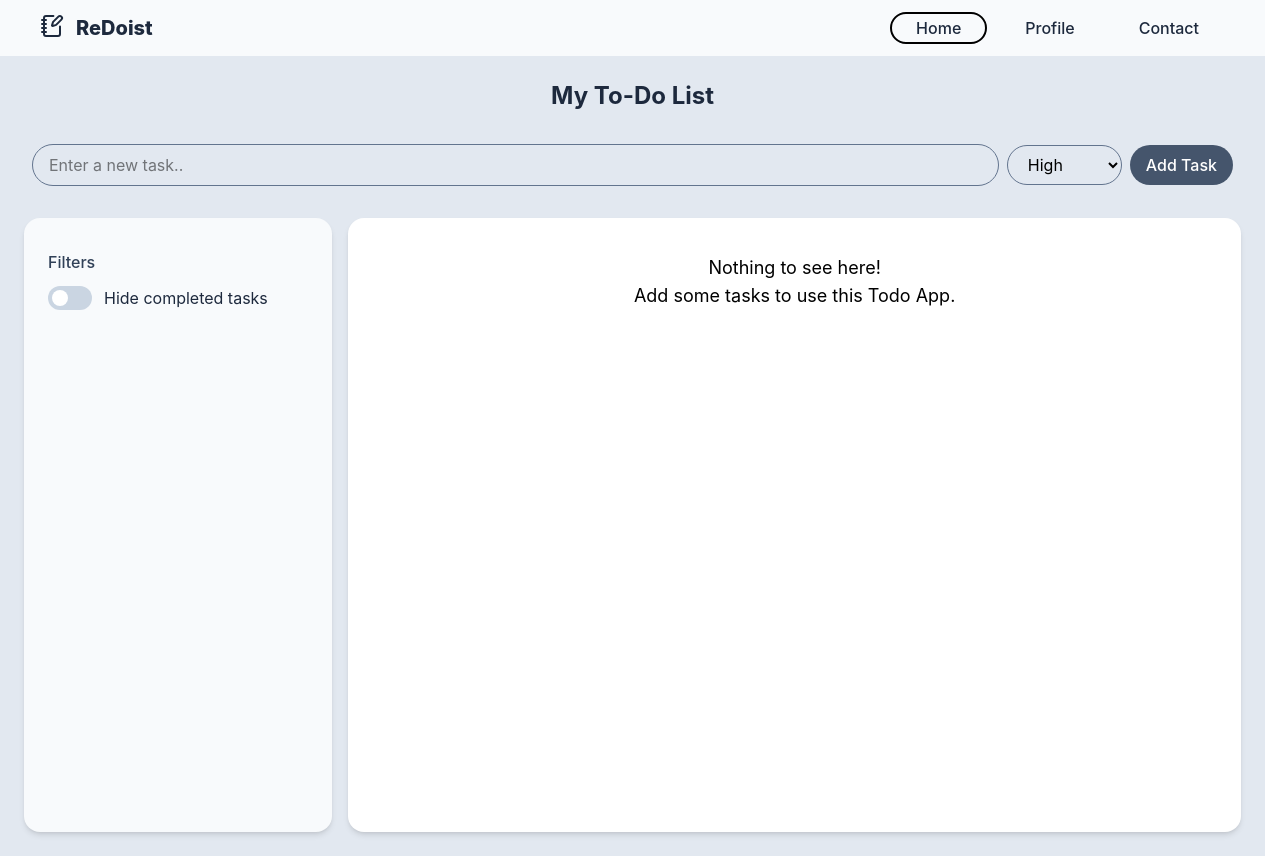
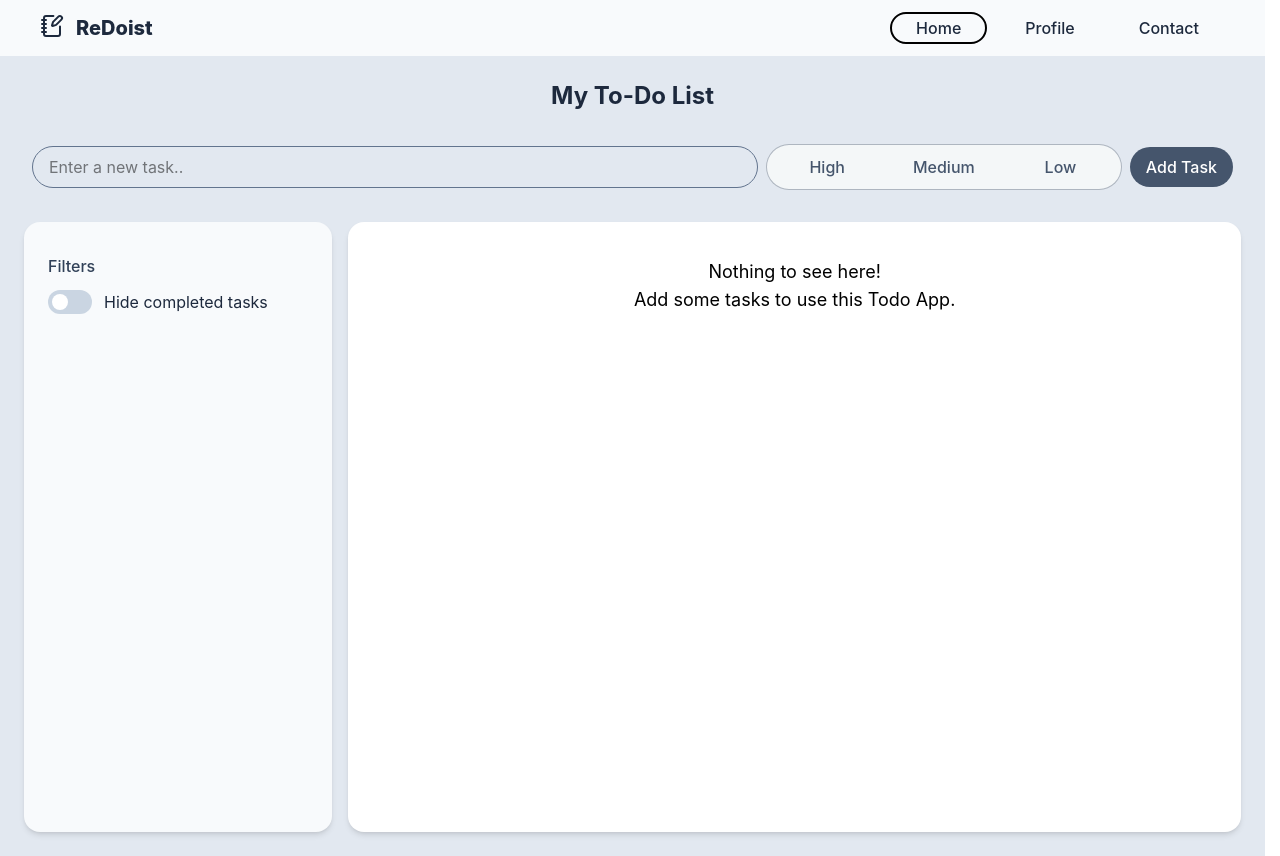
Before and after one commit to verinak/react-todo-app, a React (Vite) app: page /react-todo-app/home in a window 1280 px wide. Built offline with nearby package versions, Linux system fonts and the light colour scheme.

Commit message:
feat(AddTask): change priority select input into a radio button

```diff
--- a/src/components/AddTask.jsx
+++ b/src/components/AddTask.jsx
@@ -1,6 +1,9 @@
 import React from "react";
 
 function AddTask({ sendNewTask }) {
+    {
+        /* todo: form handling and validation maybe badal el 2araf da */
+    }
     const handleTaskSubmit = (event) => {
         // console.log(event);
         event.preventDefault();
@@ -23,24 +26,45 @@ function AddTask({ sendNewTask }) {
                     placeholder="Enter a new task.."
                     id="title"
                     name="title"
-                    className="flex-1 rounded-3xl border border-slate-500 px-4 py-2 outline-none focus:ring-1 focus:ring-slate-500 w-full md:w-fit transition"
+                    className="flex-2 rounded-3xl border border-slate-500 px-4 py-2 outline-none focus:ring-1 focus:ring-slate-500 w-full md:w-fit transition"
                 />
 
-                {/* ugly af bs ana mali4 5ol2 3al css dlwa2ti */}
-                {/* todo: fix this.. */}
-                <select
-                    id="priority"
-                    name="priority"
-                    className="rounded-3xl border border-slate-500 px-4 py-2 outline-none focus:ring-1 focus:ring-slate-500 w-full md:w-fit transition"
-                >
-                    <option value="high">High</option>
-                    <option value="medium">Medium</option>
-                    <option value="low">Low</option>
-                </select>
+                <div className="flex-1 flex flex-row justify-between p-1 gap-1 bg-white-50 border border-slate-600/40 bg-gray-50/80 rounded-3xl w-full md:w-fit">
+                    {/* using text-shadow to simulate bold text, for a smooth transition */}
+                    <label className="flex-1 text-center px-0.5 py-1.5 rounded-3xl font-medium text-slate-600 has-[input:checked]:text-gray-50 has-[input:checked]:bg-red-500/85 has-[input:checked]:font-bold has-[input:checked]:tracking-wider hover:tracking-wider transition-all duration-150 ease-in">
+                        <input
+                            className="peer hidden"
+                            type="radio"
+                            name="priority"
+                            value="high"
+                            // checked
+                        />
+                        <span className="px-2 py-1">High</span>
+                    </label>
+                    <label className="flex-1 text-center px-0.5 py-1.5 rounded-3xl font-medium text-slate-600 has-[input:checked]:text-gray-50 has-[input:checked]:bg-yellow-500/85 has-[input:checked]:font-bold has-[input:checked]:tracking-wider hover:tracking-wider transition-all duration-150 ease-in">
+                        <input
+                            className="hidden"
+                            type="radio"
+                            name="priority"
+                            value="medium"
+                        />
+                        <span className="px-2 py-1">Medium</span>
+                    </label>
+
+                    <label className="flex-1 text-center px-0.5 py-1.5 rounded-3xl font-medium text-slate-600 has-[input:checked]:text-gray-50 has-[input:checked]:bg-lime-500/85 has-[input:checked]:font-bold has-[input:checked]:tracking-wider hover:tracking-wider transition-all duration-150 ease-in">
+                        <input
+                            className="hidden"
+                            type="radio"
+                            name="priority"
+                            value="low"
+                        />
+                        <span className="px-2 py-1">Low</span>
+                    </label>
+                </div>
 
                 <button
                     type="submit"
-                    className="rounded-3xl px-4 py-2 bg-slate-600 hover:bg-slate-700  text-white font-medium  w-full md:w-fit transition"
+                    className="rounded-3xl px-4 py-2 bg-slate-600 hover:bg-slate-700 hover:tracking-wider text-white font-medium  w-full md:w-fit transition-all"
                 >
                     Add Task
                 </button>
```
